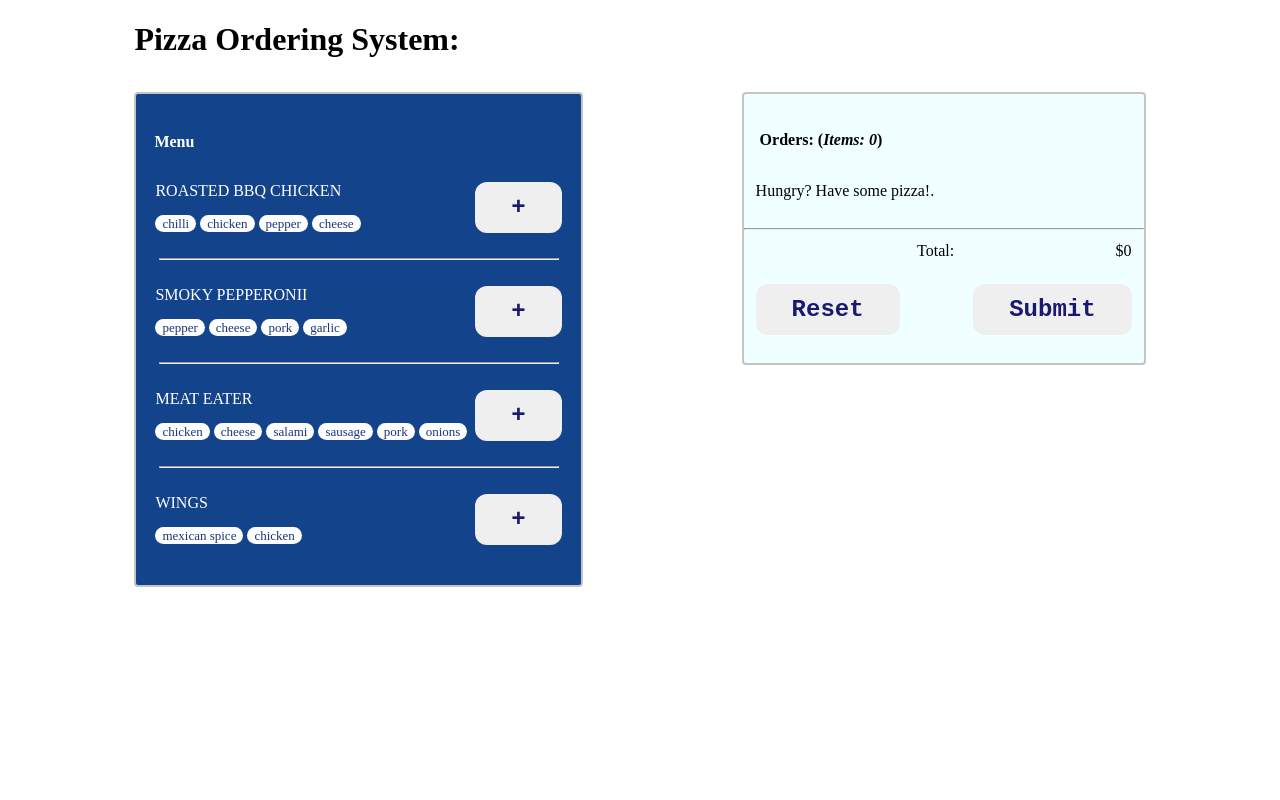
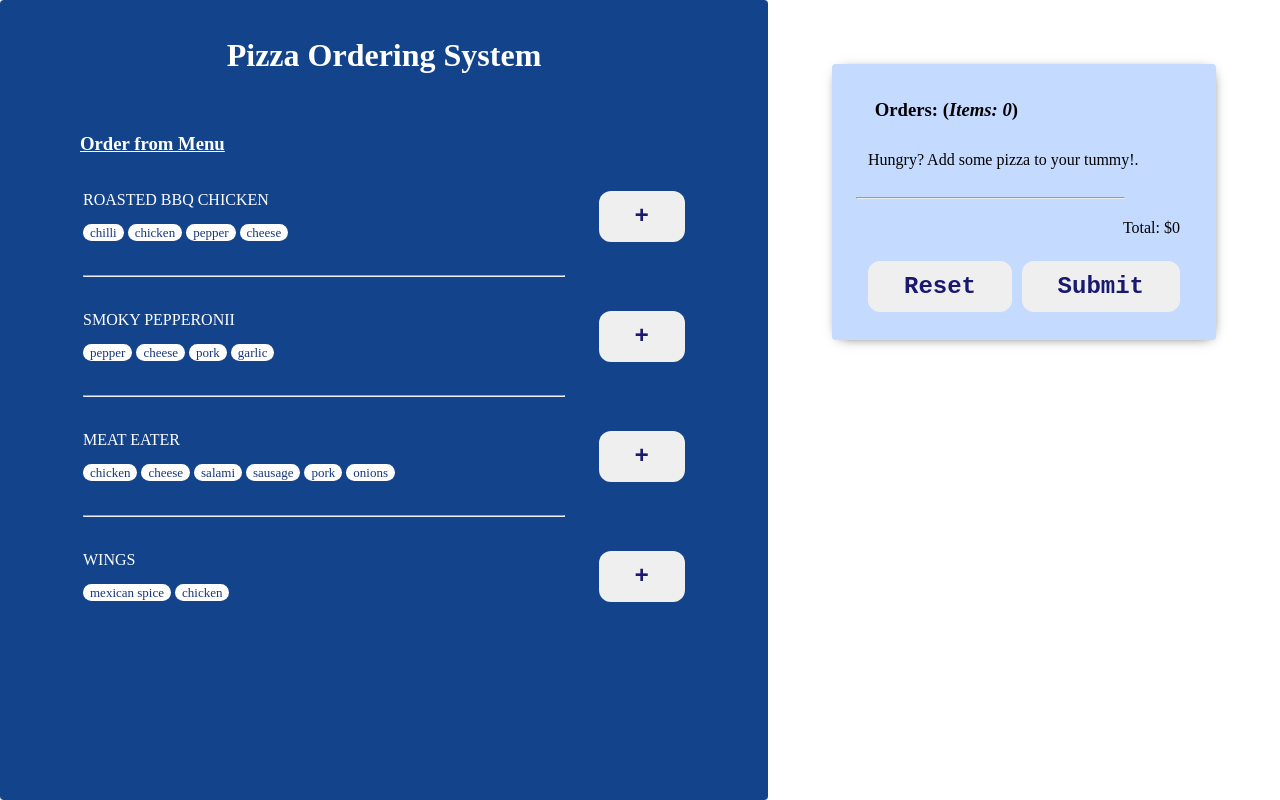
Before and after one commit to NevetsKuro/Turbo-Template, a Next.js app in the folder apps/web/: page / in a window 1280 px wide. Built offline with nearby package versions, Linux system fonts and the light colour scheme.

Commit message:
chore: Fix layouts

```diff
--- a/apps/web/pages/index.css
+++ b/apps/web/pages/index.css
@@ -1,5 +1,14 @@
 *{
   box-sizing: border-box;
+}
+body{
+  margin: 0px;
+}
+.underline{
+  text-decoration: underline;
+}
+.text-center{
+  text-align: center;
 }
 .container{
   width: 80%;
@@ -12,26 +21,37 @@
   justify-content: space-between;
   align-items: flex-start;
 }
+.system-container > div:nth-child(1) {
+  width: 60%;
+}
+.system-container > div:nth-child(2) {
+  width: 30%;
+  margin: 64px auto;
+}
 .orders-table{
-  margin: 12px 0;
-  padding: 16px 0;
-  border: 2px solid #c4c4c4;
-  background-color: azure;
+  padding: 16px 24px;
+  background-color: #c5daff;
+  border-radius: 4px;
+  box-shadow: 1px 2px 13px -7px black;
+}
+.menu-table{
+  width: 100%;
+  height: 100vh;
+  border: none;
+  background: #13448b;
+  color: white;
+  padding: 16px 80px;
   border-radius: 4px;
 }
-.menu-table{
-  margin: 12px 0;
-  border: 2px solid #c4c4c4;
-  background: #13448b;
-  color: white;
-  padding: 16px;
-  border-radius: 4px;
+.menu-table > table{
+  width: 100%;
+  padding: 8px 0;
 }
-.menu-table > tbody > tr > td {
+.menu-table > table > tbody > tr > td {
   line-height: 2;
   padding-bottom: 16px;
 }
-.menu-table > tbody > tr > td:nth-child(2) {
+.menu-table > table > tbody > tr > td:nth-child(2) {
   width: 0px;
 }
 
@@ -48,7 +68,7 @@
 
 /* Ordered Items displayed */
 .orders {
-  width: 400px;
+  width: auto;
 }
 .display-orders {
   display: flex;
@@ -56,6 +76,5 @@
   width: 100%;
   justify-content: space-between;
   align-items: baseline;
-  background: azure;
   padding: 12px;
 }
--- a/apps/web/pages/index.tsx
+++ b/apps/web/pages/index.tsx
@@ -64,15 +64,16 @@ export default function Web() {
     alert('Order placed!! \n Bill Amount: $' + getTotal(orders));
   };
   return (
-    <div className='container'>
+    <div>
       <Head>
         <title>Web: Ordering System</title>
       </Head>
-      <h1>Pizza Ordering System:</h1>
-
       <div className='system-container'>
-        <table className='menu-table'>
-          <h4>Menu</h4>
+        <div className='menu-table'>
+          <h1 className='text-center'>Pizza Ordering System</h1>
+          <br/>
+          <h3 className='underline'> Order from Menu</h3>
+          <table className='borders'>
             <tbody>
               {menu.map((pizza, index) => {
                 return (
@@ -106,25 +107,28 @@ export default function Web() {
               })}
             </tbody>
           </table>
+        </div>
+        <div className='w-1/2'>
           <div className='orders-table'>
-          <h4>
+            <h3>
               &nbsp;&nbsp;&nbsp;&nbsp;Orders: (<i>Items: {count || 0}</i>)
-          </h4>
+            </h3>
             <div className='orders'>
-            {orders.length > 0 ?
+              {orders.length > 0 ? (
                 orders.map((order, index) => (
                   <div key={index} className='display-orders'>
                     <div style={{ width: '60%' }}>{order.name}</div>
                     <div>{order.quantity} Qty.</div>
                     <div>${order.price}</div>
                   </div>
-              )):
-              <p className='display-orders'>Hungry? Have some pizza!.</p>}
+                ))
+              ) : (
+                <p className='display-orders'>Hungry? Add some pizza to your tummy!.</p>
+              )}
               <Divider color='white' bgColor='azure' />
               <div className='display-orders'>
                 <br />
-              <div>Total:</div>
-              <div>${getTotal(orders)}</div>
+                <div>Total: ${getTotal(orders)}</div>
               </div>
             </div>
             <div className='display-orders'>
@@ -132,8 +136,9 @@ export default function Web() {
               <Button title='Submit' callbackFn={() => submitOrder()} />
             </div>
           </div>
+          <p>{process.env.NEXT_PUBLIC_MESSAGE}</p>
         </div>
-      <p>{process.env.NEXT_PUBLIC_MESSAGE}</p>
+      </div>
     </div>
   );
 }
--- a/packages/ui/css/style.css
+++ b/packages/ui/css/style.css
@@ -8,6 +8,7 @@
 .primary-button{
   cursor: pointer;
   color: midnightblue;
+  background-color: #efefef;
   padding: 12px 36px;
   border-radius: 12px;
   border: none;
@@ -15,8 +16,12 @@
   font-size: 24px;
   font-weight: 600;
 }
+.primary-button:hover{
+  filter: brightness(0.9);
+}
 .divider{
   color: grey;
-  width: 400px;
-  margin: 0px auto;
+  width: 80%;
+  margin-left: 0px;
+  height: 2px;
 }
```
Also changed, not shown: 2 other files (tests, documents, lock files or other folders). Lines whose indentation alone changed are shown as unchanged.
